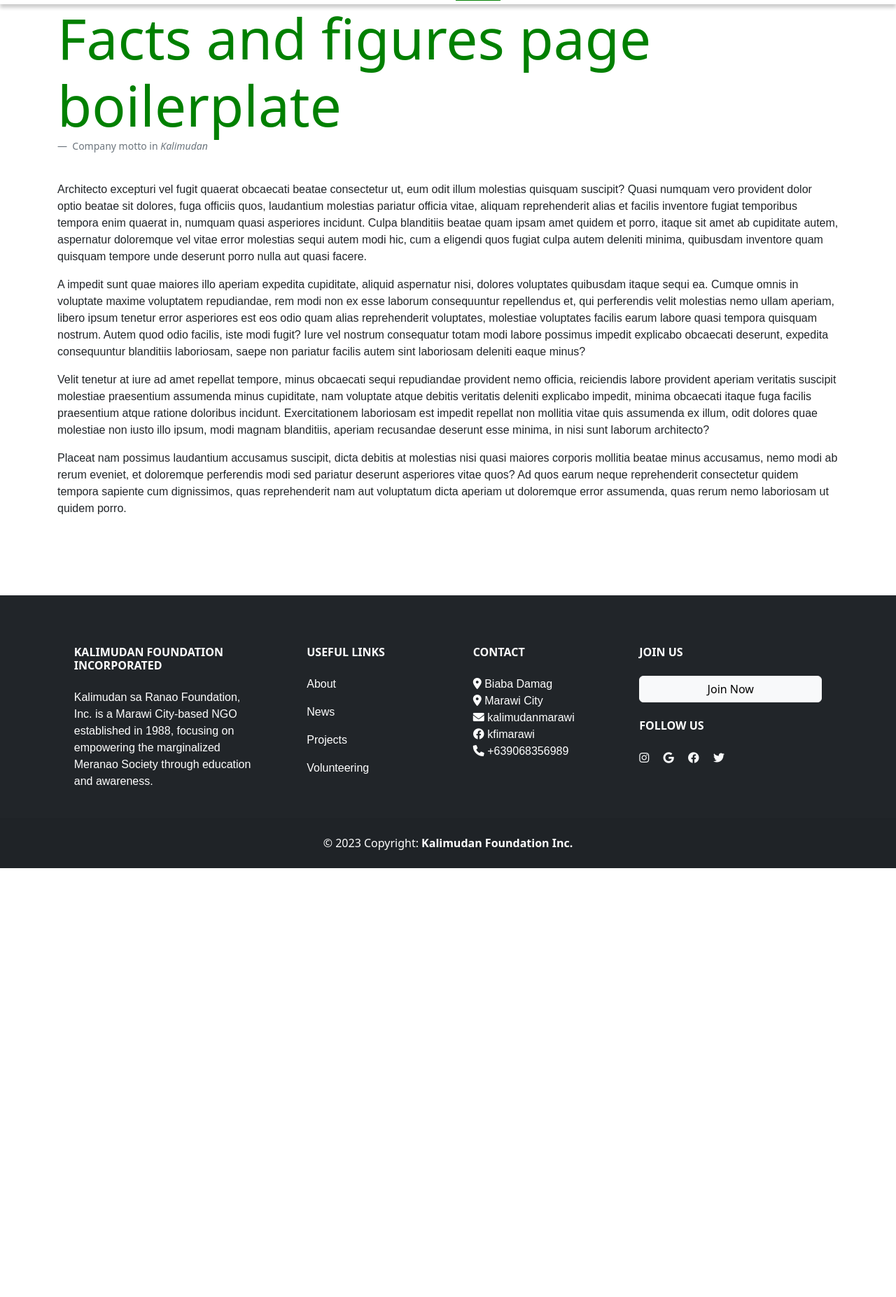
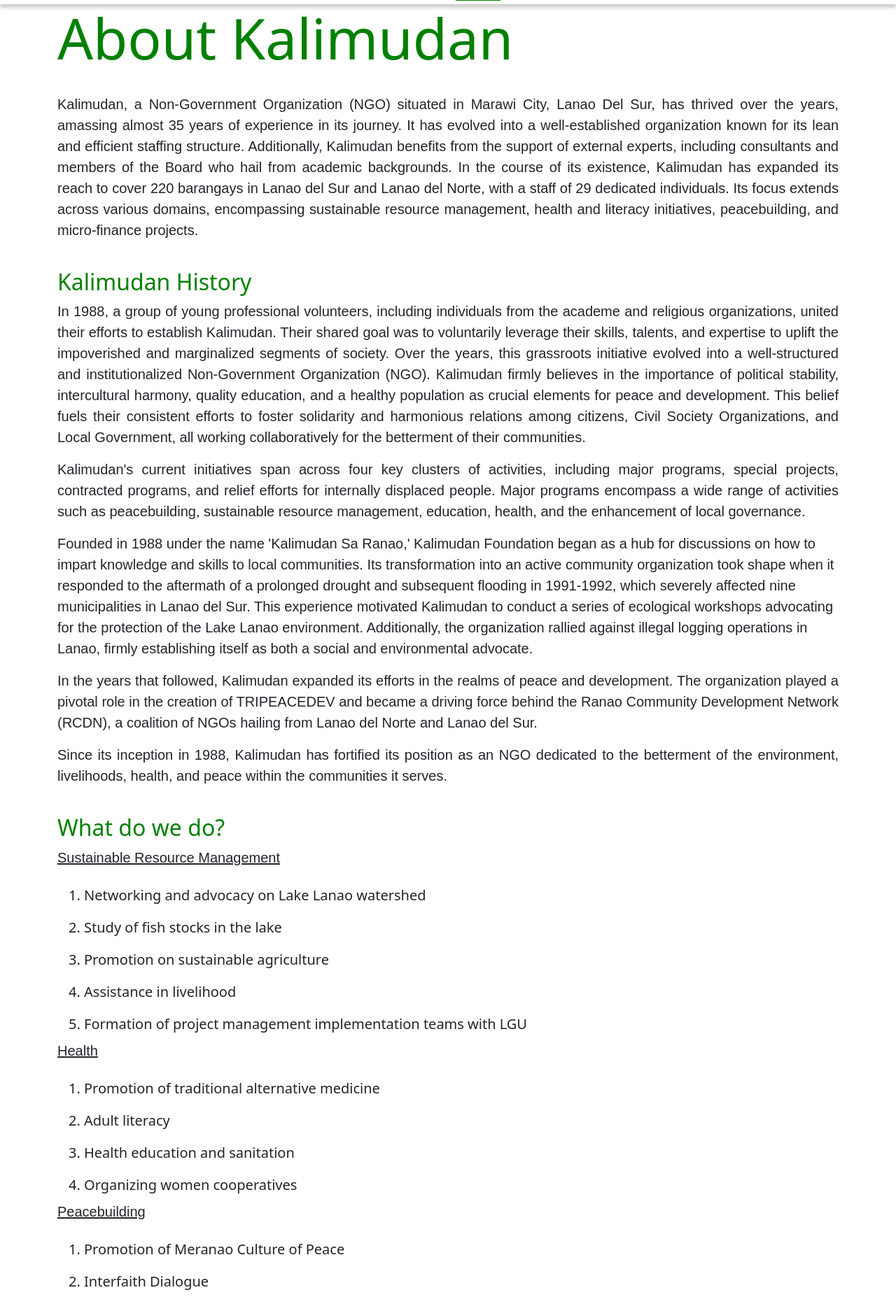
Before and after one commit to oweeengk/Kalimudan, a Django app: page /about/factsandfigures in a window 1280 px wide. Shown: the part 92-1946 px from the top of the page at 70% size. Before the commit the page ends 1333 px from the top, so only its background shows below. Run offline with Django 4.2, Linux system fonts and the light colour scheme.

Commit message:
Fix frontend contents

```diff
--- a/homepage/templates/about/factsandfigures.html
+++ b/homepage/templates/about/factsandfigures.html
@@ -1,21 +1,129 @@
-{% extends 'base.html' %}
-
-{% block title %}
-<title> Facts and figures - Kalimudan Sa Ranao </title>
-{% endblock %}
-
-{% block content %}
+{% extends 'base.html' %} {% block title %}
+<title>Facts and figures - Kalimudan Sa Ranao</title>
+{% endblock %} {% block content %}
 <div class="container">
   <div class="mx-auto">
-    <figure>
-      <blockquote class="blockquote">
-        <h1 class="display-1" style="color: green;">Facts and figures page boilerplate
-        </blockquote>
-        <figcaption class="blockquote-footer">
-          Company motto in <cite title="Source Title">Kalimudan</cite>
-        </figcaption>
-      </figure>
-      <br />{% lorem 4 p random %}<br><br>
-    </div>
+    <h1 class="display-1" style="color: green">About Kalimudan</h1>
+    <br />
+    <p class="text-justify fs-5">
+      Kalimudan, a Non-Government Organization (NGO) situated in Marawi City,
+      Lanao Del Sur, has thrived over the years, amassing almost 35 years of
+      experience in its journey. It has evolved into a well-established
+      organization known for its lean and efficient staffing structure.
+      Additionally, Kalimudan benefits from the support of external experts,
+      including consultants and members of the Board who hail from academic
+      backgrounds. In the course of its existence, Kalimudan has expanded its
+      reach to cover 220 barangays in Lanao del Sur and Lanao del Norte, with a
+      staff of 29 dedicated individuals. Its focus extends across various
+      domains, encompassing sustainable resource management, health and literacy
+      initiatives, peacebuilding, and micro-finance projects.
+    </p>
+    <br />
+
+    <h2 style="color: green">Kalimudan History</h2>
+    <p class="text-justify fs-5">
+      In 1988, a group of young professional volunteers, including individuals
+      from the academe and religious organizations, united their efforts to
+      establish Kalimudan. Their shared goal was to voluntarily leverage their
+      skills, talents, and expertise to uplift the impoverished and marginalized
+      segments of society. Over the years, this grassroots initiative evolved
+      into a well-structured and institutionalized Non-Government Organization
+      (NGO). Kalimudan firmly believes in the importance of political stability,
+      intercultural harmony, quality education, and a healthy population as
+      crucial elements for peace and development. This belief fuels their
+      consistent efforts to foster solidarity and harmonious relations among
+      citizens, Civil Society Organizations, and Local Government, all working
+      collaboratively for the betterment of their communities.
+    </p>
+    <p class="text-justify fs-5">
+      Kalimudan's current initiatives span across four key clusters of
+      activities, including major programs, special projects, contracted
+      programs, and relief efforts for internally displaced people. Major
+      programs encompass a wide range of activities such as peacebuilding,
+      sustainable resource management, education, health, and the enhancement of
+      local governance.
+    </p>
+    <p class="fs-5">
+      Founded in 1988 under the name 'Kalimudan Sa Ranao,' Kalimudan Foundation
+      began as a hub for discussions on how to impart knowledge and skills to
+      local communities. Its transformation into an active community
+      organization took shape when it responded to the aftermath of a prolonged
+      drought and subsequent flooding in 1991-1992, which severely affected nine
+      municipalities in Lanao del Sur. This experience motivated Kalimudan to
+      conduct a series of ecological workshops advocating for the protection of
+      the Lake Lanao environment. Additionally, the organization rallied against
+      illegal logging operations in Lanao, firmly establishing itself as both a
+      social and environmental advocate.
+    </p>
+    <p class="text-justify fs-5">
+      In the years that followed, Kalimudan expanded its efforts in the realms
+      of peace and development. The organization played a pivotal role in the
+      creation of TRIPEACEDEV and became a driving force behind the Ranao
+      Community Development Network (RCDN), a coalition of NGOs hailing from
+      Lanao del Norte and Lanao del Sur.
+    </p>
+    <p class="text-justify fs-5">
+      Since its inception in 1988, Kalimudan has fortified its position as an
+      NGO dedicated to the betterment of the environment, livelihoods, health,
+      and peace within the communities it serves.
+    </p>
+    <br />
+
+    <h2 style="color: green">What do we do?</h2>
+    <p class="text-decoration-underline fs-5 text-justify">
+      Sustainable Resource Management
+    </p>
+    <ol class="list-group list-group-numbered">
+      <li class="list-group-item fs-5">
+        Networking and advocacy on Lake Lanao watershed
+      </li>
+      <li class="list-group-item fs-5">Study of fish stocks in the lake</li>
+      <li class="list-group-item fs-5">Promotion on sustainable agriculture</li>
+      <li class="list-group-item fs-5">Assistance in livelihood</li>
+      <li class="list-group-item fs-5">
+        Formation of project management implementation teams with LGU
+      </li>
+    </ol>
+    <p class="text-decoration-underline fs-5 text-justify">Health</p>
+    <ol class="list-group list-group-numbered">
+      <li class="list-group-item fs-5">
+        Promotion of traditional alternative medicine
+      </li>
+      <li class="list-group-item fs-5">Adult literacy</li>
+      <li class="list-group-item fs-5">Health education and sanitation</li>
+      <li class="list-group-item fs-5">Organizing women cooperatives</li>
+    </ol>
+    <p class="text-decoration-underline fs-5 text-justify">Peacebuilding</p>
+    <ol class="list-group list-group-numbered">
+      <li class="list-group-item fs-5">
+        Promotion of Meranao Culture of Peace
+      </li>
+      <li class="list-group-item fs-5">Interfaith Dialogue</li>
+      <li class="list-group-item fs-5">
+        Formation of Barangay Justice Advocates
+      </li>
+      <li class="list-group-item fs-5">Community Conflict Resolution</li>
+      <li class="list-group-item fs-5">
+        Enhancing community on peace facilitation
+      </li>
+    </ol>
+    <p class="text-decoration-underline fs-5 text-justify">
+      Kalimudan Micro-Finance Institute
+    </p>
+    <ol class="list-group list-group-numbered">
+      <li class="list-group-item fs-5">
+        Conduct survey on the existence of small income generating activities
+      </li>
+      <li class="list-group-item fs-5">
+        Community Orientation on micro-lending
+      </li>
+      <li class="list-group-item fs-5">
+        Micolending services to selected Lending groups (33 beneficiaries)
+      </li>
+    </ol>
+    <br />
+
+    <br /><br />
   </div>
-  {% endblock %}
+</div>
+{% endblock %}
--- a/homepage/templates/navbar.html
+++ b/homepage/templates/navbar.html
@@ -25,7 +25,7 @@
     <div class="navbar-nav-wrapper mt-auto me-5">
       <ul class="navbar-nav ms-auto mb-2 mb-lg-0 me-5">
         <li class="nav-item me-2">
-          <a class="nav-link fw-bold {% is_active request 'homepage:index' %}" aria-current="page" href="{% url 'homepage:index'%}">Home</a>
+          <a class="nav-link fw-bold {% is_active request 'homepage:index' %}" aria-current="page" href="{% url 'homepage:index' %}">Home</a>
         </li>
         <li class="nav-item dropdown me-2 {% is_active request 'homepage:about' %}{% is_active request 'homepage:orgchart' %}{% is_active request 'homepage:visitkfi' %}{% is_active request 'homepage:factsandfigures' %}{% is_active request 'homepage:administration' %}{% is_active request 'homepage:accreditations' %}">
           <a class="nav-link dropdown-toggle fw-bold" href="{% url 'homepage:about' %}" id="navbarDropdown" role="button" data-bs-toggle="dropdown" aria-expanded="false">About</a>
```
Also changed, not shown: homepage/templates/homepage.html (+21 -23 lines), static/js/register-login.js (deleted, +0 -9 lines), static/images/kalimudanfront.jpg (added).
